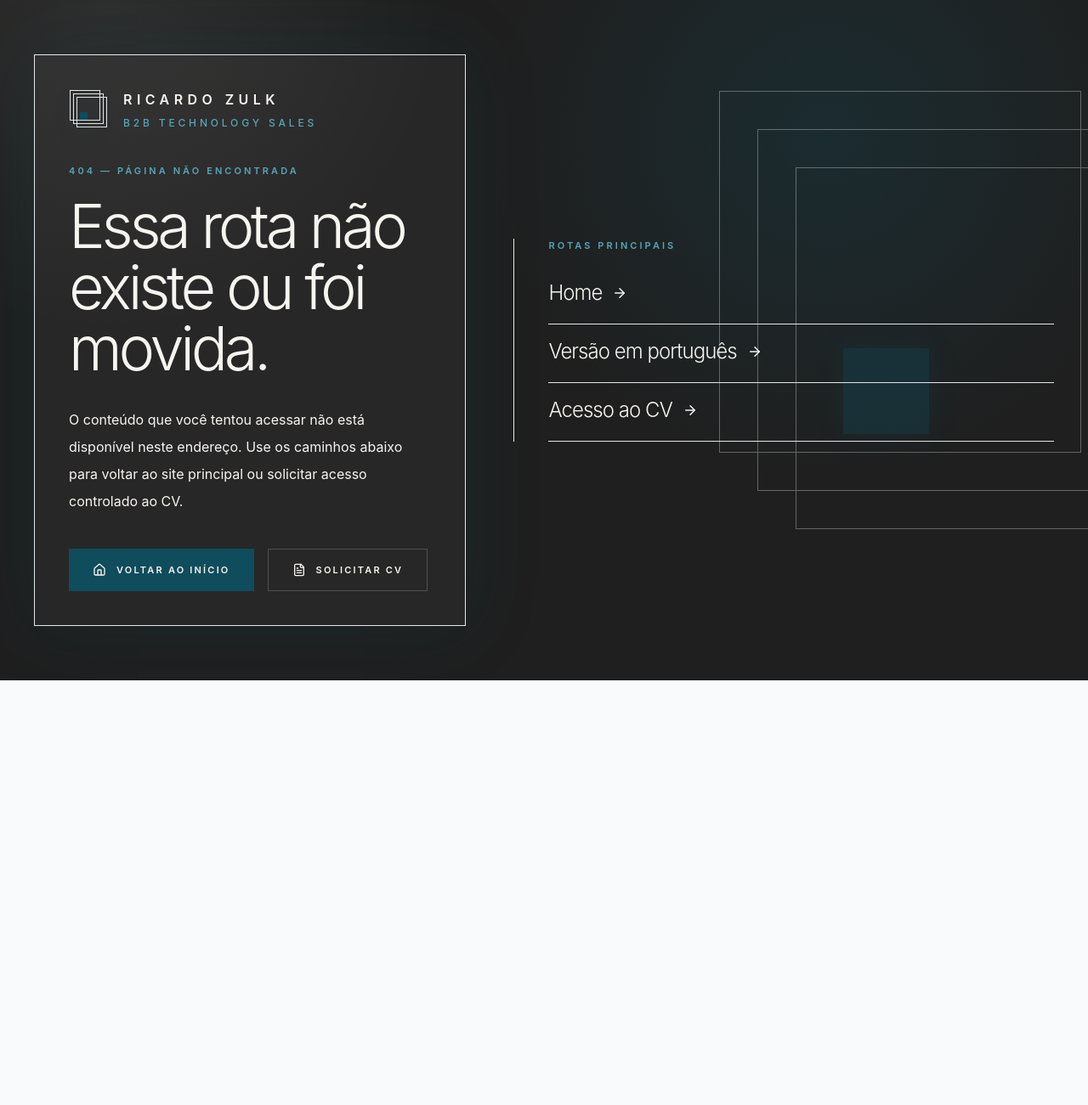
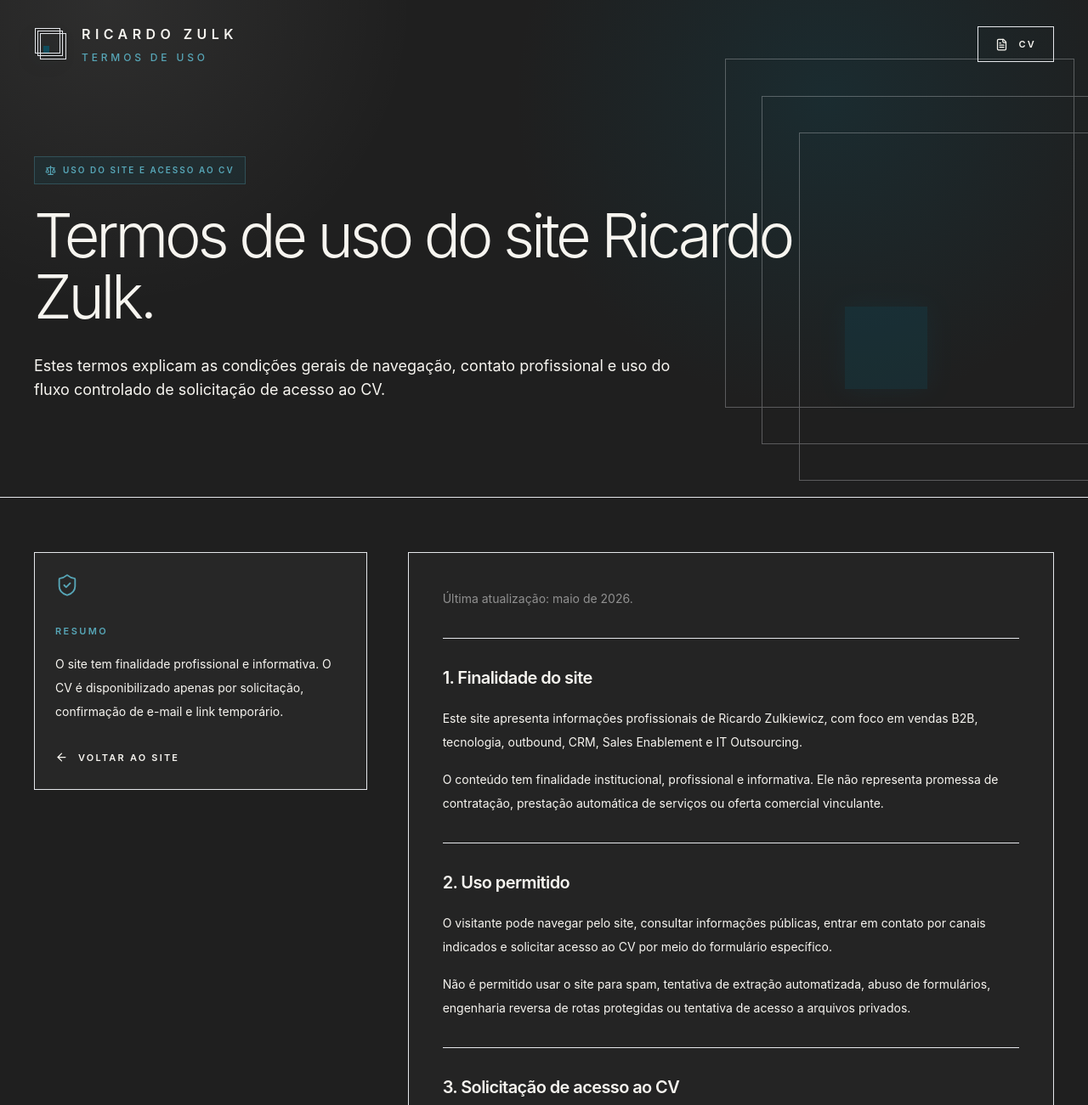
Before and after one commit to ricardozulkiewicz/ricardozulkiewicz.com, a Next.js app: page /termos in a window 1280 px wide. Before the commit this address had no page. Shown: the top 1301 px of the page at 85% size. Before the commit the page ends 801 px from the top, so only its background shows below. Built offline with nearby package versions, Linux system fonts and the light colour scheme.

Commit message:
Add terms of use page

```diff
--- /dev/null
+++ b/app/termos/page.tsx
@@ -0,0 +1,139 @@
+import type { Metadata } from "next";
+import { ArrowLeft, FileText, Mail, Scale, ShieldCheck } from "lucide-react";
+
+const siteUrl = "https://ricardozulkiewicz.com";
+
+export const metadata: Metadata = {
+  title: "Termos de Uso | Ricardo Zulk",
+  description:
+    "Termos de uso do site Ricardo Zulk, incluindo regras de navegação, contato profissional e solicitação controlada de acesso ao CV.",
+  alternates: {
+    canonical: `${siteUrl}/termos`,
+  },
+  robots: {
+    index: true,
+    follow: true,
+  },
+};
+
+function BrandMark({ className = "" }: { className?: string }) {
+  return (
+    <div className={`relative ${className}`} aria-hidden="true">
+      <div className="absolute border border-[#F7F5F0]/22" style={{ inset: "18% 6% 6% 18%" }} />
+      <div className="absolute border border-[#F7F5F0]/22" style={{ inset: "10% 14% 14% 10%" }} />
+      <div className="absolute border border-[#F7F5F0]/22" style={{ inset: "2% 22% 22% 2%" }} />
+      <div
+        className="absolute bg-[#0F4C5C] shadow-[0_0_28px_rgba(15,76,92,0.65)]"
+        style={{ width: "18%", height: "18%", left: "28%", top: "56%" }}
+      />
+    </div>
+  );
+}
+
+function Section({ title, children }: { title: string; children: React.ReactNode }) {
+  return (
+    <section className="border-t border-[#F7F5F0]/14 py-8">
+      <h2 className="text-xl font-semibold tracking-[-0.03em] text-[#F7F5F0]">{title}</h2>
+      <div className="mt-5 space-y-4 text-sm leading-7 text-[#D8D8D8]/72">{children}</div>
+    </section>
+  );
+}
+
+export default function TermsPage() {
+  return (
+    <main className="min-h-screen bg-[#1F1F1F] text-[#F7F5F0] antialiased selection:bg-[#0F4C5C] selection:text-[#F7F5F0]">
+      <style>{`:root { font-family: Montserrat, Inter, ui-sans-serif, system-ui, -apple-system, BlinkMacSystemFont, "Segoe UI", sans-serif; }`}</style>
+
+      <section className="relative overflow-hidden border-b border-[#F7F5F0]/14">
+        <div className="absolute inset-0 bg-[radial-gradient(circle_at_76%_20%,rgba(15,76,92,0.28),transparent_34%),radial-gradient(circle_at_10%_0%,rgba(247,245,240,0.07),transparent_28%)]" />
+        <div className="absolute right-[-8%] top-[10%] hidden h-[540px] w-[540px] opacity-30 lg:block">
+          <BrandMark className="h-full w-full" />
+        </div>
+
+        <header className="relative z-20 mx-auto flex max-w-7xl items-center justify-between px-6 py-7 lg:px-10">
+          <a href="/" className="inline-flex items-center gap-4" aria-label="Voltar para a página inicial">
+            <BrandMark className="h-10 w-10" />
+            <div className="leading-none">
+              <div className="text-sm font-semibold tracking-[0.26em] text-[#F7F5F0] md:text-base md:tracking-[0.34em]">RICARDO ZULK</div>
+              <div className="mt-2 text-[10px] font-medium tracking-[0.22em] text-[#57a6b7] md:text-xs md:tracking-[0.32em]">TERMOS DE USO</div>
+            </div>
+          </a>
+
+          <a href="/cv" className="inline-flex items-center gap-3 border border-[#F7F5F0]/16 px-5 py-3 text-[11px] font-semibold uppercase tracking-[0.2em] text-[#D8D8D8]/78 transition hover:border-[#F7F5F0]/35 hover:text-[#F7F5F0]">
+            <FileText size={15} />
+            CV
+          </a>
+        </header>
+
+        <div className="relative z-10 mx-auto max-w-7xl px-6 pb-20 pt-10 lg:px-10 lg:pb-28 lg:pt-20">
+          <p className="mb-6 inline-flex items-center gap-2 border border-[#57a6b7]/30 bg-[#0F4C5C]/20 px-3 py-2 text-[10px] font-semibold uppercase tracking-[0.2em] text-[#57a6b7]">
+            <Scale size={13} />
+            Uso do site e acesso ao CV
+          </p>
+          <h1 className="max-w-5xl text-5xl font-light leading-[1.04] tracking-[-0.06em] md:text-7xl">
+            Termos de uso do site Ricardo Zulk.
+          </h1>
+          <p className="mt-8 max-w-3xl text-base leading-8 text-[#D8D8D8]/72 md:text-lg">
+            Estes termos explicam as condições gerais de navegação, contato profissional e uso do fluxo controlado de solicitação de acesso ao CV.
+          </p>
+        </div>
+      </section>
+
+      <section className="px-6 py-16 lg:px-10">
+        <div className="mx-auto grid max-w-7xl gap-12 lg:grid-cols-[0.34fr_0.66fr]">
+          <aside className="self-start border border-[#F7F5F0]/14 bg-[#F7F5F0]/[0.035] p-6">
+            <ShieldCheck className="mb-8 text-[#57a6b7]" size={28} strokeWidth={1.6} />
+            <p className="text-[11px] font-semibold uppercase tracking-[0.22em] text-[#57a6b7]">Resumo</p>
+            <p className="mt-4 text-sm leading-7 text-[#D8D8D8]/68">
+              O site tem finalidade profissional e informativa. O CV é disponibilizado apenas por solicitação, confirmação de e-mail e link temporário.
+            </p>
+            <a href="/" className="mt-8 inline-flex items-center gap-3 text-[11px] font-semibold uppercase tracking-[0.2em] text-[#F7F5F0] transition hover:text-[#57a6b7]">
+              <ArrowLeft size={15} />
+              Voltar ao site
+            </a>
+          </aside>
+
+          <article className="border border-[#F7F5F0]/14 bg-[#F7F5F0]/[0.025] p-6 md:p-10">
+            <p className="mb-8 text-sm leading-7 text-[#D8D8D8]/60">Última atualização: maio de 2026.</p>
+
+            <Section title="1. Finalidade do site">
+              <p>Este site apresenta informações profissionais de Ricardo Zulkiewicz, com foco em vendas B2B, tecnologia, outbound, CRM, Sales Enablement e IT Outsourcing.</p>
+              <p>O conteúdo tem finalidade institucional, profissional e informativa. Ele não representa promessa de contratação, prestação automática de serviços ou oferta comercial vinculante.</p>
+            </Section>
+
+            <Section title="2. Uso permitido">
+              <p>O visitante pode navegar pelo site, consultar informações públicas, entrar em contato por canais indicados e solicitar acesso ao CV por meio do formulário específico.</p>
+              <p>Não é permitido usar o site para spam, tentativa de extração automatizada, abuso de formulários, engenharia reversa de rotas protegidas ou tentativa de acesso a arquivos privados.</p>
+            </Section>
+
+            <Section title="3. Solicitação de acesso ao CV">
+              <p>O CV não é disponibilizado como link público direto. O acesso depende de formulário, confirmação de e-mail e link temporário individual.</p>
+              <p>O envio de uma solicitação não garante resposta, continuidade de conversa, participação em processo seletivo ou qualquer obrigação profissional.</p>
+            </Section>
+
+            <Section title="4. Links temporários e arquivos">
+              <p>Links temporários de acesso ao CV são pessoais, limitados e podem expirar. O compartilhamento indevido desses links pode invalidar a finalidade controlada do fluxo.</p>
+              <p>Os arquivos disponibilizados não devem ser republicados, revendidos, alterados ou expostos publicamente sem autorização.</p>
+            </Section>
+
+            <Section title="5. Privacidade">
+              <p>O uso de dados informados no formulário de CV e demais interações com o site é descrito na Política de Privacidade.</p>
+              <a href="/privacidade" className="inline-flex items-center gap-3 text-[#57a6b7] transition hover:text-[#F7F5F0]">
+                <ShieldCheck size={16} />
+                Acessar Política de Privacidade
+              </a>
+            </Section>
+
+            <Section title="6. Contato">
+              <p>Para dúvidas sobre o site, uso do conteúdo, privacidade ou acesso ao CV, entre em contato pelo e-mail abaixo.</p>
+              <a href="mailto:ricardomachado.zulk@gmail.com" className="inline-flex items-center gap-3 text-[#57a6b7] transition hover:text-[#F7F5F0]">
+                <Mail size={16} />
+                ricardomachado.zulk@gmail.com
+              </a>
+            </Section>
+          </article>
+        </div>
+      </section>
+    </main>
+  );
+}
```
